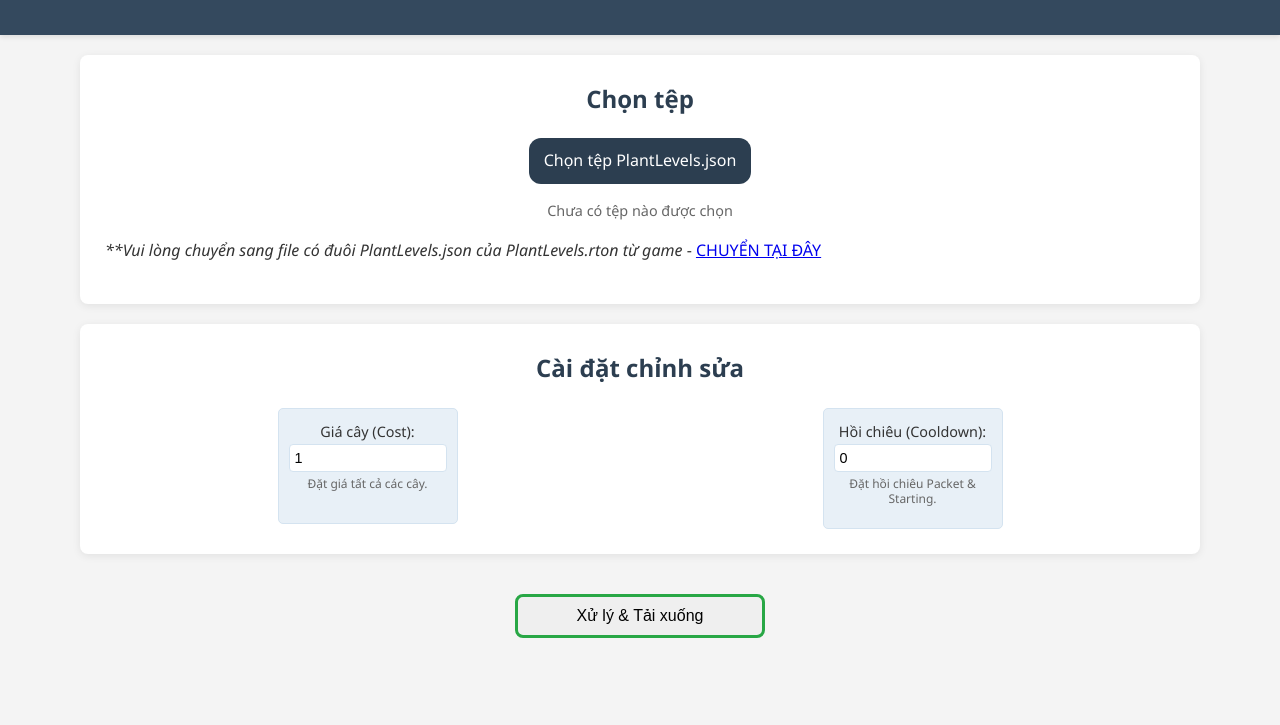
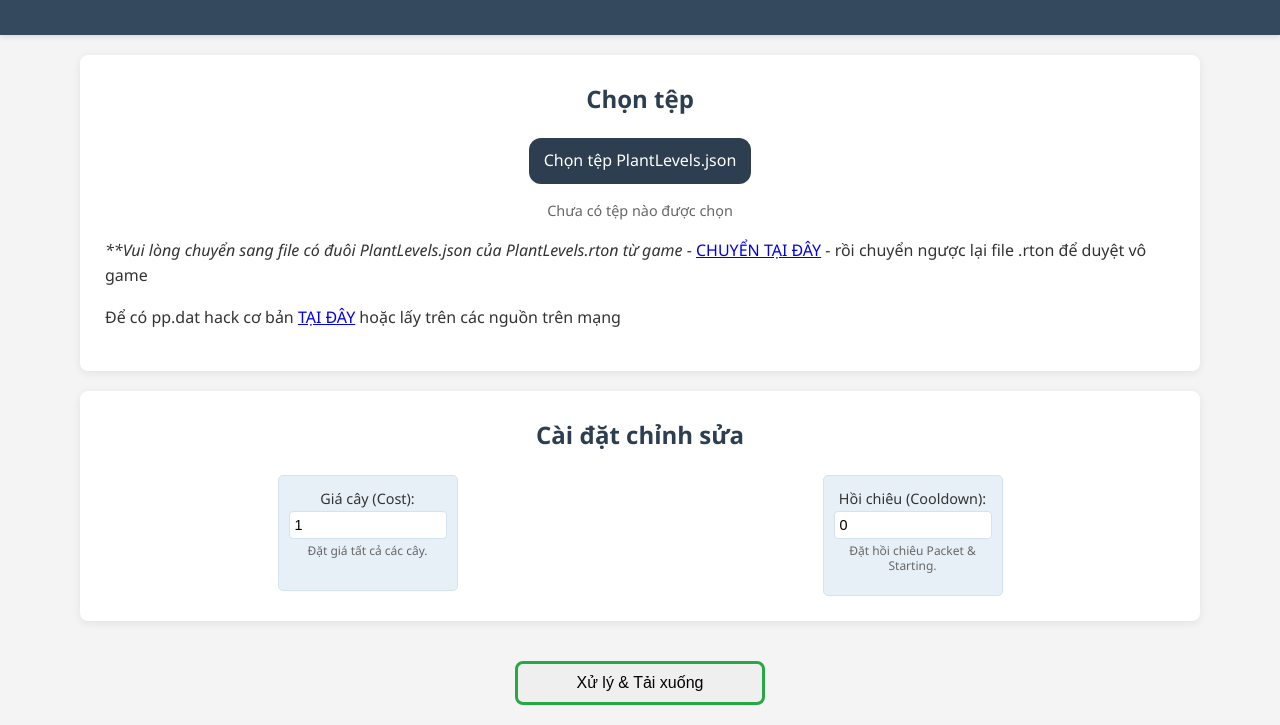
Before and after one commit to Khoiphuc/PlantsLevel, a plain HTML site: page index.html in a window 1280 px wide. Shown: the part 108-833 px from the top of the page. Before the commit the page ends 800 px from the top, so only its background shows below. Drawn offline with Linux system fonts and the light colour scheme.

Commit message:
Update index.html

```diff
--- a/index.html
+++ b/index.html
@@ -23,7 +23,10 @@
                 <span id="fileNameDisplay" class="file-name-display">Chưa có tệp nào được chọn</span>
             </label>
             <p><i>**Vui lòng chuyển sang file có đuôi PlantLevels.json của PlantLevels.rton từ game</i> - <a
-                    href="https://pvsz2.ru/convert/en">CHUYỂN TẠI ĐÂY</a></p>
+                    href="https://pvsz2.ru/convert/en">CHUYỂN TẠI ĐÂY</a> - rồi chuyển ngược lại file .rton để duyệt vô
+                game </p>
+            <p>Để có pp.dat hack cơ bản <a href="https://pvsz2.ru/editor">TẠI ĐÂY</a> hoặc lấy trên các nguồn trên mạng
+            </p>
         </div>
 
         <div class="card settings-card">
```
